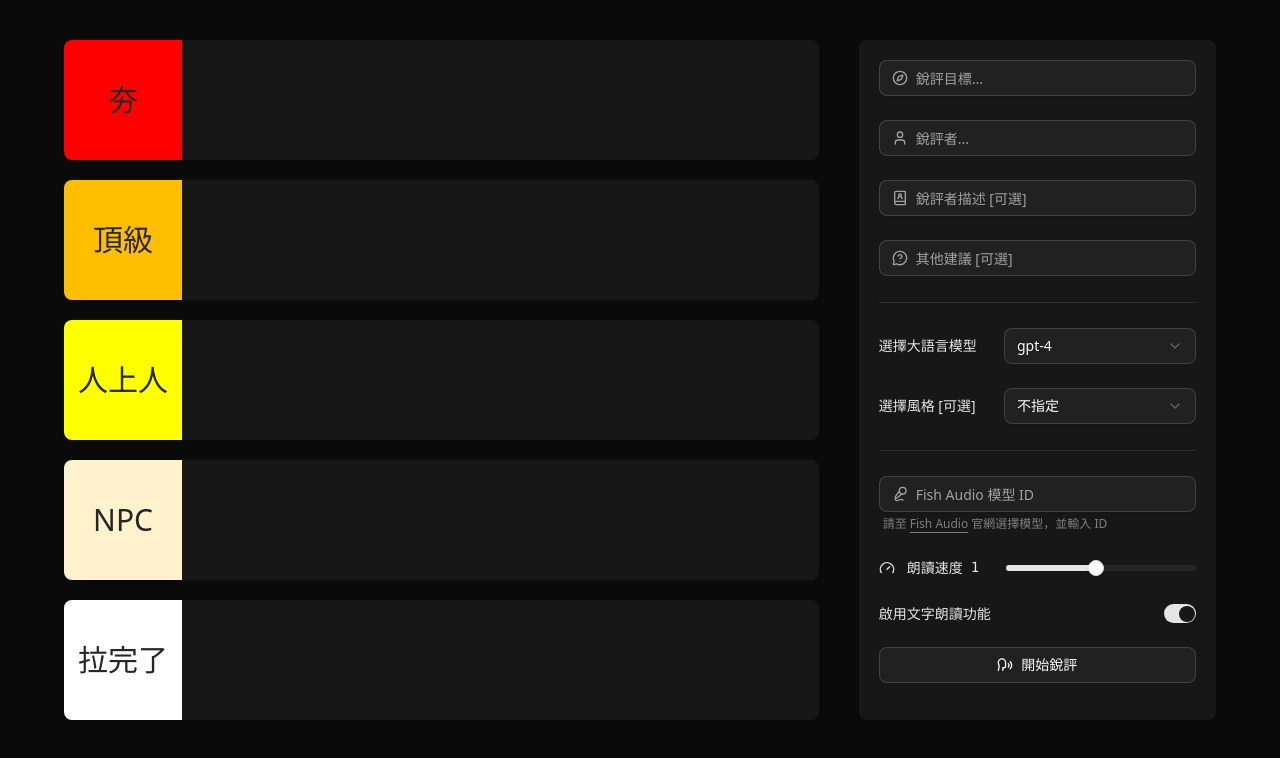
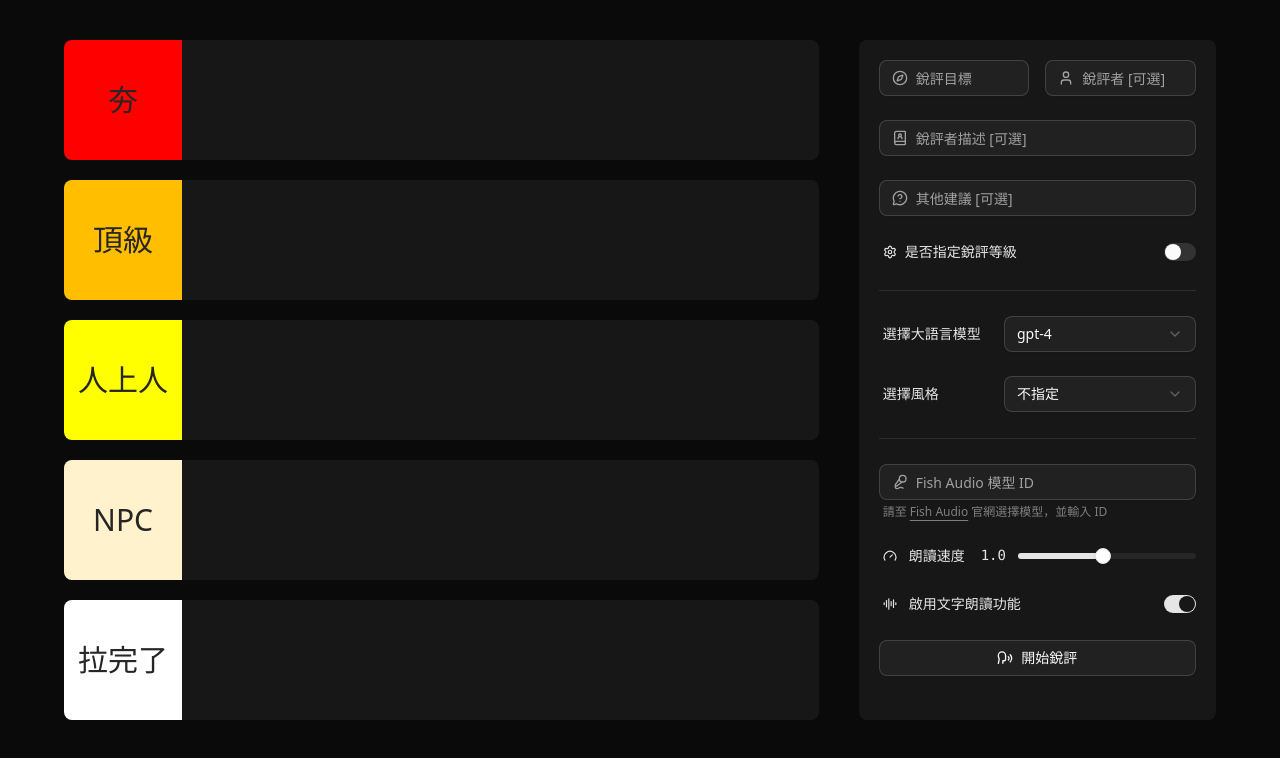
Before and after one commit to Dong-Chen-1031/AI-Tier, a React (Vite) app: page / in a window 1280 px wide. Shown: the top 758 px of the page. Built offline with nearby package versions, Linux system fonts and the light colour scheme.

Commit message:
前端表單差不多了

```diff
--- a/frontend/components/input.tsx
+++ b/frontend/components/input.tsx
@@ -20,6 +20,7 @@ import {
   FieldDescription,
   FieldSeparator,
   FieldLabel,
+  FieldGroup,
 } from "@/components/ui/field";
 import {
   MicVocalIcon,
@@ -29,29 +30,48 @@ import {
   UserIcon,
   SpeechIcon,
   GaugeIcon,
-  GuitarIcon,
+  SettingsIcon,
+  AudioLinesIcon,
+  Key,
 } from "lucide-react";
 import { Button } from "@/components/ui/button";
 import { Switch } from "@/components/ui/switch";
 import { Slider } from "@/components/ui/slider";
 import { useState } from "react";
+import { ToggleGroup, ToggleGroupItem } from "@/components/ui/toggle-group";
+import config from "@/config/constants";
 
-export function InputGroupIcon() {
+export const InputGroupIcon = ({
+  whenSubmit,
+}: {
+  whenSubmit: () => Promise<void>;
+}) => {
   const [speed, setSpeed] = useState(1);
+  const [editLevel, setEditLevel] = useState(false);
   return (
     <div className="grid w-full gap-6">
+      <FieldGroup>
+        <div className="grid grid-cols-2 gap-4">
+          <Field>
+            {/* <FieldLabel htmlFor="city"></FieldLabel> */}
             <InputGroup>
-        <InputGroupInput placeholder="銳評目標..." />
+              <InputGroupInput type="text" placeholder="銳評目標" />
               <InputGroupAddon>
                 <CompassIcon />
               </InputGroupAddon>
             </InputGroup>
+          </Field>
+          <Field>
+            {/* <FieldLabel htmlFor="city"></FieldLabel> */}
             <InputGroup>
-        <InputGroupInput placeholder="銳評者..." />
+              <InputGroupInput type="text" placeholder="銳評者 [可選]" />
               <InputGroupAddon>
                 <UserIcon />
               </InputGroupAddon>
             </InputGroup>
+          </Field>
+        </div>
+      </FieldGroup>
 
       <InputGroup>
         <InputGroupInput placeholder="銳評者描述 [可選]" />
@@ -66,11 +86,49 @@ export function InputGroupIcon() {
           <MessageCircleQuestionMarkIcon />
         </InputGroupAddon>
       </InputGroup>
+      <div className="flex flex-col gap-0 w-full">
+        <Field orientation="horizontal" className="pl-1">
+          <FieldLabel
+            htmlFor="terms-checkbox-basic"
+            className="text-primary font-light"
+          >
+            <SettingsIcon className="text-primary w-3.5 min-w-3.5" />
+
+            <p className="w-fit min-w-16">是否指定銳評等級</p>
+          </FieldLabel>
+          <Switch
+            id="airplane-mode"
+            className="cursor-pointer"
+            checked={editLevel}
+            onCheckedChange={(checked) => setEditLevel(checked)}
+          />
+        </Field>
+        <ToggleGroup
+          type="single"
+          // defaultValue={config.tierList[0]}
+          variant="outline"
+          className={`w-max-full transition-all ease-in-out duration-300 overflow-hidden
+            ${editLevel ? "max-h-40 opacity-100 translate-y-0m mt-4" : "max-h-0 opacity-0 -translate-y-1 mt-0"}
+          `}
+        >
+          {config.tierList.map((label, index) => (
+            <ToggleGroupItem
+              key={index}
+              value={label}
+              aria-label={`選擇 ${label}`}
+              // style={{ backgroundColor: config.colorList[index] }}
+              className="w-[20%] cursor-pointer"
+            >
+              {label}
+            </ToggleGroupItem>
+          ))}
+        </ToggleGroup>
+      </div>
       <FieldSeparator />
       <Field orientation="horizontal">
         <FieldLabel
           htmlFor="terms-checkbox-basic"
-          className="text-primary font-light"
+          className="text-primary font-light pl-1"
         >
           選擇大語言模型
         </FieldLabel>
@@ -93,9 +151,9 @@ export function InputGroupIcon() {
       <Field orientation="horizontal">
         <FieldLabel
           htmlFor="terms-checkbox-basic"
-          className="text-primary font-light"
+          className="text-primary font-light pl-1"
         >
-          選擇風格 [可選]
+          選擇風格
         </FieldLabel>
         <Select defaultValue="不指定">
           <SelectTrigger className="w-full max-w-48 select-none">
@@ -136,39 +194,40 @@ export function InputGroupIcon() {
         </FieldDescription>
       </Field>
 
-      <Field orientation="horizontal">
-        <GaugeIcon className="w-4 text-primary" />
+      <Field orientation="horizontal" className="pl-1">
+        <GaugeIcon className="text-primary w-3.5 min-w-3.5" />
         <FieldLabel
           htmlFor="terms-checkbox-basic"
           className="text-primary font-light"
         >
-          朗讀速度
-          <code>{speed}</code>
+          <p className="w-fit min-w-16">朗讀速度</p>
+          <code>{speed.toFixed(1)}</code>
         </FieldLabel>
         <Slider
           defaultValue={[speed]}
           max={2}
           min={0.1}
           step={0.01}
-          className="mx-auto max-w-[60%] "
+          className="mx-auto w-full select-none"
           // value={[speed]}
           onValueChange={(value) => setSpeed(Math.round(value[0] * 10) / 10)}
         />
       </Field>
-      <Field orientation="horizontal">
+      <Field orientation="horizontal" className="pl-1">
+        <AudioLinesIcon className="text-primary w-3.5 min-w-3.5" />
         <FieldLabel
           htmlFor="terms-checkbox-basic"
           className="text-primary font-light"
         >
-          啟用文字朗讀功能
+          <p className="w-fit min-w-16">啟用文字朗讀功能</p>
         </FieldLabel>
         <Switch id="airplane-mode" defaultChecked className="cursor-pointer" />
       </Field>
 
-      <Button className="cursor-pointer" variant="outline">
+      <Button className="cursor-pointer" variant="outline" onClick={whenSubmit}>
         <SpeechIcon />
         開始銳評
       </Button>
     </div>
   );
-}
+};
--- /dev/null
+++ b/frontend/components/ui/toggle-group.tsx
@@ -0,0 +1,83 @@
+"use client";
+
+import * as React from "react";
+import { type VariantProps } from "class-variance-authority";
+import { ToggleGroup as ToggleGroupPrimitive } from "radix-ui";
+
+import { cn } from "@/lib/utils";
+import { toggleVariants } from "@/components/ui/toggle";
+
+const ToggleGroupContext = React.createContext<
+  VariantProps<typeof toggleVariants> & {
+    spacing?: number;
+  }
+>({
+  size: "default",
+  variant: "default",
+  spacing: 0,
+});
+
+function ToggleGroup({
+  className,
+  variant,
+  size,
+  spacing = 0,
+  children,
+  ...props
+}: React.ComponentProps<typeof ToggleGroupPrimitive.Root> &
+  VariantProps<typeof toggleVariants> & {
+    spacing?: number;
+  }) {
+  return (
+    <ToggleGroupPrimitive.Root
+      data-slot="toggle-group"
+      data-variant={variant}
+      data-size={size}
+      data-spacing={spacing}
+      style={{ "--gap": spacing } as React.CSSProperties}
+      className={cn(
+        "group/toggle-group w-full items-center gap-[--spacing(var(--gap))] rounded-md data-[spacing=default]:data-[variant=outline]:shadow-xs",
+        className,
+      )}
+      {...props}
+    >
+      <ToggleGroupContext.Provider value={{ variant, size, spacing }}>
+        {children}
+      </ToggleGroupContext.Provider>
+    </ToggleGroupPrimitive.Root>
+  );
+}
+
+function ToggleGroupItem({
+  className,
+  children,
+  variant,
+  size,
+  ...props
+}: React.ComponentProps<typeof ToggleGroupPrimitive.Item> &
+  VariantProps<typeof toggleVariants>) {
+  const context = React.useContext(ToggleGroupContext);
+
+  return (
+    <ToggleGroupPrimitive.Item
+      data-slot="toggle-group-item"
+      data-variant={context.variant || variant}
+      data-size={context.size || size}
+      data-spacing={context.spacing}
+      className={cn(
+        toggleVariants({
+          variant: context.variant || variant,
+          size: context.size || size,
+        }),
+        "w-auto min-w-0 shrink-0 px-3 focus:z-10 focus-visible:z-10",
+        "data-[spacing=0]:rounded-none data-[spacing=0]:shadow-none data-[spacing=0]:first:rounded-l-md data-[spacing=0]:last:rounded-r-md data-[spacing=0]:data-[variant=outline]:border-l-0 data-[spacing=0]:data-[variant=outline]:first:border-l",
+        className,
+      )}
+      {...props}
+    >
+      {children}
+    </ToggleGroupPrimitive.Item>
+  );
+}
+
+export { ToggleGroup, ToggleGroupItem };
--- /dev/null
+++ b/frontend/components/ui/toggle.tsx
@@ -0,0 +1,45 @@
+import * as React from "react";
+import { cva, type VariantProps } from "class-variance-authority";
+import { Toggle as TogglePrimitive } from "radix-ui";
+
+import { cn } from "@/lib/utils";
+
+const toggleVariants = cva(
+  "inline-flex items-center justify-center gap-2 rounded-md text-sm font-medium hover:bg-muted hover:text-muted-foreground disabled:pointer-events-none disabled:opacity-50 data-[state=on]:bg-accent data-[state=on]:text-accent-foreground [&_svg]:pointer-events-none [&_svg:not([class*='size-'])]:size-4 [&_svg]:shrink-0 focus-visible:border-ring focus-visible:ring-ring/50 focus-visible:ring-[3px] outline-none transition-[color,box-shadow] aria-invalid:ring-destructive/20 dark:aria-invalid:ring-destructive/40 aria-invalid:border-destructive whitespace-nowrap",
+  {
+    variants: {
+      variant: {
+        default: "bg-transparent",
+        outline:
+          "border border-input bg-transparent shadow-xs hover:bg-accent hover:text-accent-foreground",
+      },
+      size: {
+        default: "h-9 px-2 min-w-9",
+        sm: "h-8 px-1.5 min-w-8",
+        lg: "h-10 px-2.5 min-w-10",
+      },
+    },
+    defaultVariants: {
+      variant: "default",
+      size: "default",
+    },
+  },
+);
+
+function Toggle({
+  className,
+  variant,
+  size,
+  ...props
+}: React.ComponentProps<typeof TogglePrimitive.Root> &
+  VariantProps<typeof toggleVariants>) {
+  return (
+    <TogglePrimitive.Root
+      data-slot="toggle"
+      className={cn(toggleVariants({ variant, size, className }))}
+      {...props}
+    />
+  );
+}
+
+export { Toggle, toggleVariants };
--- a/frontend/config/constants.ts
+++ b/frontend/config/constants.ts
@@ -1,7 +1,7 @@
 // 應用程式配置常數
 export const config = {
-  // 社群媒體連結
-
+  tierList: ["夯", "頂級", "人上人", "NPC", "拉完了"],
+  colorList: ["#F00", "#FFBF00", "#FF0", "#FFF2CC", "#FFF"],
   // API 端點
   api_endpoints: "http://127.0.0.1:8000",
 } as const;
--- a/frontend/pages/home.tsx
+++ b/frontend/pages/home.tsx
@@ -20,7 +20,7 @@ const Home: React.FC = () => {
   const audioRef = useRef<HTMLAudioElement>(null);
   const [message, setMessage] = React.useState("");
 
-  const callApi = async () => {
+  const startTier = async () => {
     setMessage("");
     let requestData: TierRequest = {
       subject: "蔣中正",
@@ -70,20 +70,19 @@ const Home: React.FC = () => {
     }
   };
 
-  let colors = ["#F00", "#FFBF00", "#FF0", "#FFF2CC", "#FFF"];
   return (
     <div className="h-[90%] mx-auto mt-10 w-[90%]">
       <audio ref={audioRef}></audio>
       <div className="grid grid-cols-1 gap-10 w-full h-full md:grid-cols-3">
         <div className="col-span-1 h-full flex flex-col md:col-span-2">
-          {["夯", "頂級", "人上人", "NPC", "拉完了"].map((label, index) => (
+          {config.tierList.map((label, index) => (
             <div
               key={index}
               className={`flex ${index !== 0 ? "mt-5" : ""} text-center`}
             >
               <div
                 className={`w-35 h-30 text-3xl flex items-center justify-center rounded-l-md`}
-                style={{ backgroundColor: colors[index] }}
+                style={{ backgroundColor: config.colorList[index] }}
               >
                 <p className="text-accent font-medium">{label}</p>
               </div>
@@ -92,7 +91,7 @@ const Home: React.FC = () => {
           ))}
         </div>
         <div className="h-full bg-card p-5 rounded-md">
-          <InputGroupIcon />
+          <InputGroupIcon whenSubmit={startTier} />
         </div>
       </div>
     </div>
```
Lines whose indentation alone changed are shown as unchanged.
